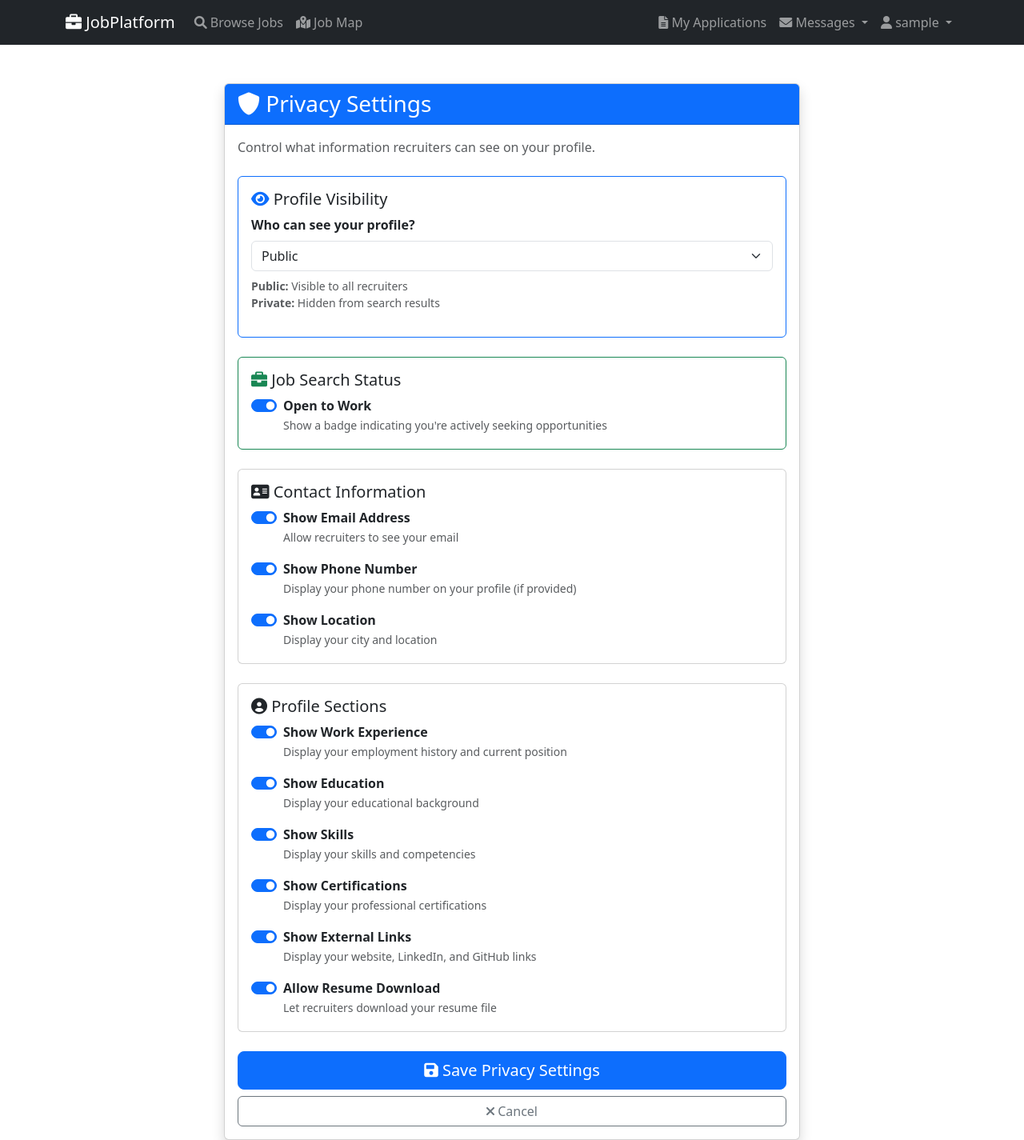
After one commit to danielhwang1102/2340CourseProject, a Django app: page /profiles/privacy-settings/ in a window 1280 px wide. The commit adds this page. Shown: the whole page at 80% size. Run offline with Django 5.2, Linux system fonts and the light colour scheme; the visitor is signed in with stand-in values (Sample User, id 1); data comes from the database, SQL or seed files in the repository; data that the repository does not hold is empty; some libraries are stand-ins or nearby versions.

Commit message:
User story #5 (privacy options) done

```diff
--- a/profiles/forms.py
+++ b/profiles/forms.py
@@ -41,6 +41,40 @@ class ProfileForm(forms.ModelForm):
             'bio': forms.Textarea(attrs={'rows': 4}),
             'education': forms.Textarea(attrs={'rows': 3}),
             'certifications': forms.Textarea(attrs={'rows': 3}),
+        }
+
+
+# ADD THIS NEW FORM
+class PrivacySettingsForm(forms.ModelForm):
+    """Form for job seekers to manage privacy settings"""
+
+    class Meta:
+        model = Profile
+        fields = [
+            'show_email',
+            'show_phone',
+            'show_location',
+            'show_experience',
+            'show_education',
+            'show_skills',
+            'show_links',
+            'show_certifications',
+            'show_resume',
+            'open_to_work',
+            'visibility',
+        ]
+        widgets = {
+            'show_email': forms.CheckboxInput(attrs={'class': 'form-check-input'}),
+            'show_phone': forms.CheckboxInput(attrs={'class': 'form-check-input'}),
+            'show_location': forms.CheckboxInput(attrs={'class': 'form-check-input'}),
+            'show_experience': forms.CheckboxInput(attrs={'class': 'form-check-input'}),
+            'show_education': forms.CheckboxInput(attrs={'class': 'form-check-input'}),
+            'show_skills': forms.CheckboxInput(attrs={'class': 'form-check-input'}),
+            'show_links': forms.CheckboxInput(attrs={'class': 'form-check-input'}),
+            'show_certifications': forms.CheckboxInput(attrs={'class': 'form-check-input'}),
+            'show_resume': forms.CheckboxInput(attrs={'class': 'form-check-input'}),
+            'open_to_work': forms.CheckboxInput(attrs={'class': 'form-check-input'}),
+            'visibility': forms.Select(attrs={'class': 'form-select'}),
         }
 
 
--- a/profiles/urls.py
+++ b/profiles/urls.py
@@ -8,7 +8,10 @@ urlpatterns = [
     path('view/', views.view_profile, name='view_profile'),
     path('recommendations/', views.recommend_jobs, name='recommend_jobs'),
 
-    # Recruiter candidate search (NEW)
+    # Privacy Settings (NEW)
+    path('privacy-settings/', views.privacy_settings, name='privacy_settings'),
+
+    # Recruiter candidate search
     path('search/', views.search_candidates, name='search_candidates'),
     path('candidate/<int:profile_id>/', views.candidate_detail, name='candidate_detail'),
 ]
--- a/profiles/views.py
+++ b/profiles/views.py
@@ -5,7 +5,7 @@ from django.db.models import Count, Q
 from django.contrib import messages
 
 import companies
-from .forms import ProfileForm, CandidateSearchForm
+from .forms import ProfileForm, CandidateSearchForm, PrivacySettingsForm  # ADD PrivacySettingsForm
 from .models import Profile, Skill
 from companies.forms import CompanyProfileForm
 from companies.models import Company
@@ -44,6 +44,35 @@ def view_profile(request):
     else:
         profile_instance = getattr(user, 'profile', None)
     return render(request, 'profiles/view_profile.html', {'profile': profile_instance})
+
+
+# ADD THIS NEW VIEW
+@login_required
+def privacy_settings(request):
+    """Privacy settings page for job seekers - User Story #5"""
+
+    # Only job seekers can access privacy settings
+    if request.user.user_type != 'job_seeker':
+        messages.error(request, "Only job seekers can access privacy settings.")
+        return redirect('profiles:view_profile')
+
+    # Get or create profile
+    profile, created = Profile.objects.get_or_create(user=request.user)
+
+    if request.method == 'POST':
+        form = PrivacySettingsForm(request.POST, instance=profile)
+        if form.is_valid():
+            form.save()
+            messages.success(request, "Privacy settings updated successfully!")
+            return redirect('profiles:privacy_settings')
+    else:
+        form = PrivacySettingsForm(instance=profile)
+
+    context = {
+        'form': form,
+        'profile': profile,
+    }
+    return render(request, 'profiles/privacy_settings.html', context)
 
 
 @login_required
--- a/templates/navbar.html
+++ b/templates/navbar.html
@@ -55,7 +55,7 @@
                         </li>
                     {% endif %}
 
-                    <!-- NEW: Messages Link with Unread Badge (User Story #13) -->
+                    <!-- Messages Link with Unread Badge -->
                     <li class="nav-item dropdown">
                         <a class="nav-link dropdown-toggle position-relative" href="#" id="messagesDropdown" role="button" data-bs-toggle="dropdown">
                             <i class="fas fa-envelope"></i> Messages
@@ -78,6 +78,7 @@
                         </ul>
                     </li>
 
+                    <!-- User Dropdown -->
                     <li class="nav-item dropdown">
                         <a class="nav-link dropdown-toggle" href="#" id="navbarDropdown" role="button" data-bs-toggle="dropdown">
                             <i class="fas fa-user"></i> {{ user.username }}
@@ -89,6 +90,14 @@
                             <li><a class="dropdown-item" href="{% url 'profiles:view_profile' %}">
                                 <i class="fas fa-user"></i> View Profile
                             </a></li>
+
+                            <!-- ADD THIS: Privacy Settings (Job Seekers Only) -->
+                            {% if user.user_type == 'job_seeker' %}
+                            <li><a class="dropdown-item" href="{% url 'profiles:privacy_settings' %}">
+                                <i class="fas fa-shield-alt"></i> Privacy Settings
+                            </a></li>
+                            {% endif %}
+
                             <li><hr class="dropdown-divider"></li>
                             <li><a class="dropdown-item" href="{% url 'account_logout' %}">
                                 <i class="fas fa-sign-out-alt"></i> Logout
--- /dev/null
+++ b/templates/profiles/privacy_settings.html
@@ -0,0 +1,174 @@
+{% extends "base.html" %}
+{% load crispy_forms_tags %}
+
+{% block title %}Privacy Settings{% endblock %}
+
+{% block content %}
+<div class="container mt-5">
+    <div class="row justify-content-center">
+        <div class="col-md-8">
+            <div class="card shadow">
+                <div class="card-header bg-primary text-white">
+                    <h3 class="mb-0">
+                        <i class="fas fa-shield-alt"></i> Privacy Settings
+                    </h3>
+                </div>
+                <div class="card-body">
+                    <p class="text-muted mb-4">
+                        Control what information recruiters can see on your profile.
+                    </p>
+
+                    <form method="post">
+                        {% csrf_token %}
+
+                        <!-- Profile Visibility -->
+                        <div class="card mb-4 border-primary">
+                            <div class="card-body">
+                                <h5 class="card-title">
+                                    <i class="fas fa-eye text-primary"></i> Profile Visibility
+                                </h5>
+                                <div class="mb-3">
+                                    <label for="{{ form.visibility.id_for_label }}" class="form-label">
+                                        <strong>Who can see your profile?</strong>
+                                    </label>
+                                    {{ form.visibility }}
+                                    <small class="form-text text-muted d-block mt-2">
+                                        <strong>Public:</strong> Visible to all recruiters<br>
+                                        <strong>Private:</strong> Hidden from search results
+                                    </small>
+                                </div>
+                            </div>
+                        </div>
+
+                        <!-- Open to Work Status -->
+                        <div class="card mb-4 border-success">
+                            <div class="card-body">
+                                <h5 class="card-title">
+                                    <i class="fas fa-briefcase text-success"></i> Job Search Status
+                                </h5>
+                                <div class="form-check form-switch">
+                                    {{ form.open_to_work }}
+                                    <label class="form-check-label" for="{{ form.open_to_work.id_for_label }}">
+                                        <strong>Open to Work</strong>
+                                        <br>
+                                        <small class="text-muted">Show a badge indicating you're actively seeking opportunities</small>
+                                    </label>
+                                </div>
+                            </div>
+                        </div>
+
+                        <!-- Contact Information -->
+                        <div class="card mb-4">
+                            <div class="card-body">
+                                <h5 class="card-title">
+                                    <i class="fas fa-address-card"></i> Contact Information
+                                </h5>
+
+                                <div class="form-check form-switch mb-3">
+                                    {{ form.show_email }}
+                                    <label class="form-check-label" for="{{ form.show_email.id_for_label }}">
+                                        <strong>Show Email Address</strong>
+                                        <br>
+                                        <small class="text-muted">Allow recruiters to see your email</small>
+                                    </label>
+                                </div>
+
+                                <div class="form-check form-switch mb-3">
+                                    {{ form.show_phone }}
+                                    <label class="form-check-label" for="{{ form.show_phone.id_for_label }}">
+                                        <strong>Show Phone Number</strong>
+                                        <br>
+                                        <small class="text-muted">Display your phone number on your profile (if provided)</small>
+                                    </label>
+                                </div>
+
+                                <div class="form-check form-switch">
+                                    {{ form.show_location }}
+                                    <label class="form-check-label" for="{{ form.show_location.id_for_label }}">
+                                        <strong>Show Location</strong>
+                                        <br>
+                                        <small class="text-muted">Display your city and location</small>
+                                    </label>
+                                </div>
+                            </div>
+                        </div>
+
+                        <!-- Profile Sections -->
+                        <div class="card mb-4">
+                            <div class="card-body">
+                                <h5 class="card-title">
+                                    <i class="fas fa-user-circle"></i> Profile Sections
+                                </h5>
+
+                                <div class="form-check form-switch mb-3">
+                                    {{ form.show_experience }}
+                                    <label class="form-check-label" for="{{ form.show_experience.id_for_label }}">
+                                        <strong>Show Work Experience</strong>
+                                        <br>
+                                        <small class="text-muted">Display your employment history and current position</small>
+                                    </label>
+                                </div>
+
+                                <div class="form-check form-switch mb-3">
+                                    {{ form.show_education }}
+                                    <label class="form-check-label" for="{{ form.show_education.id_for_label }}">
+                                        <strong>Show Education</strong>
+                                        <br>
+                                        <small class="text-muted">Display your educational background</small>
+                                    </label>
+                                </div>
+
+                                <div class="form-check form-switch mb-3">
+                                    {{ form.show_skills }}
+                                    <label class="form-check-label" for="{{ form.show_skills.id_for_label }}">
+                                        <strong>Show Skills</strong>
+                                        <br>
+                                        <small class="text-muted">Display your skills and competencies</small>
+                                    </label>
+                                </div>
+
+                                <div class="form-check form-switch mb-3">
+                                    {{ form.show_certifications }}
+                                    <label class="form-check-label" for="{{ form.show_certifications.id_for_label }}">
+                                        <strong>Show Certifications</strong>
+                                        <br>
+                                        <small class="text-muted">Display your professional certifications</small>
+                                    </label>
+                                </div>
+
+                                <div class="form-check form-switch mb-3">
+                                    {{ form.show_links }}
+                                    <label class="form-check-label" for="{{ form.show_links.id_for_label }}">
+                                        <strong>Show External Links</strong>
+                                        <br>
+                                        <small class="text-muted">Display your website, LinkedIn, and GitHub links</small>
+                                    </label>
+                                </div>
+
+                                <div class="form-check form-switch">
+                                    {{ form.show_resume }}
+                                    <label class="form-check-label" for="{{ form.show_resume.id_for_label }}">
+                                        <strong>Allow Resume Download</strong>
+                                        <br>
+                                        <small class="text-muted">Let recruiters download your resume file</small>
+                                    </label>
+                                </div>
+                            </div>
+                        </div>
+
+                        <!-- Save Button -->
+                        <div class="d-grid gap-2">
+                            <button type="submit" class="btn btn-primary btn-lg">
+                                <i class="fas fa-save"></i> Save Privacy Settings
+                            </button>
+                            <a href="{% url 'profiles:view_profile' %}" class="btn btn-outline-secondary">
+                                <i class="fas fa-times"></i> Cancel
+                            </a>
+                        </div>
+                    </form>
+                </div>
+            </div>
+        </div>
+    </div>
+</div>
+{% endblock %}
```
Also changed, not shown: profiles/models.py (+47 -0 lines), templates/profiles/candidate_detail.html (+25 -14 lines), templates/profiles/search_candidates.html (+33 -4 lines), profiles/migrations/0003_profile_show_certifications_profile_show_education_and_more.py (added).
